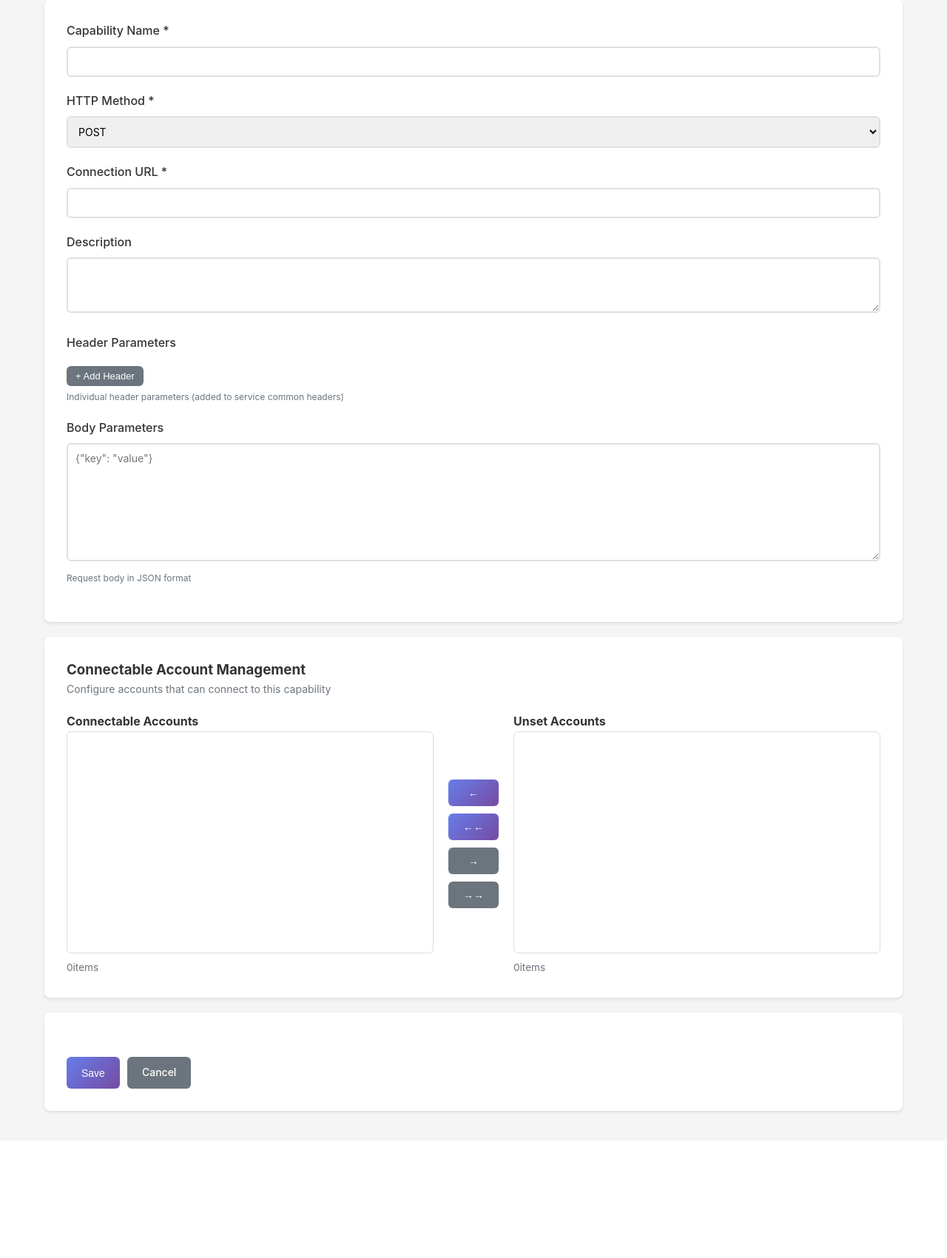
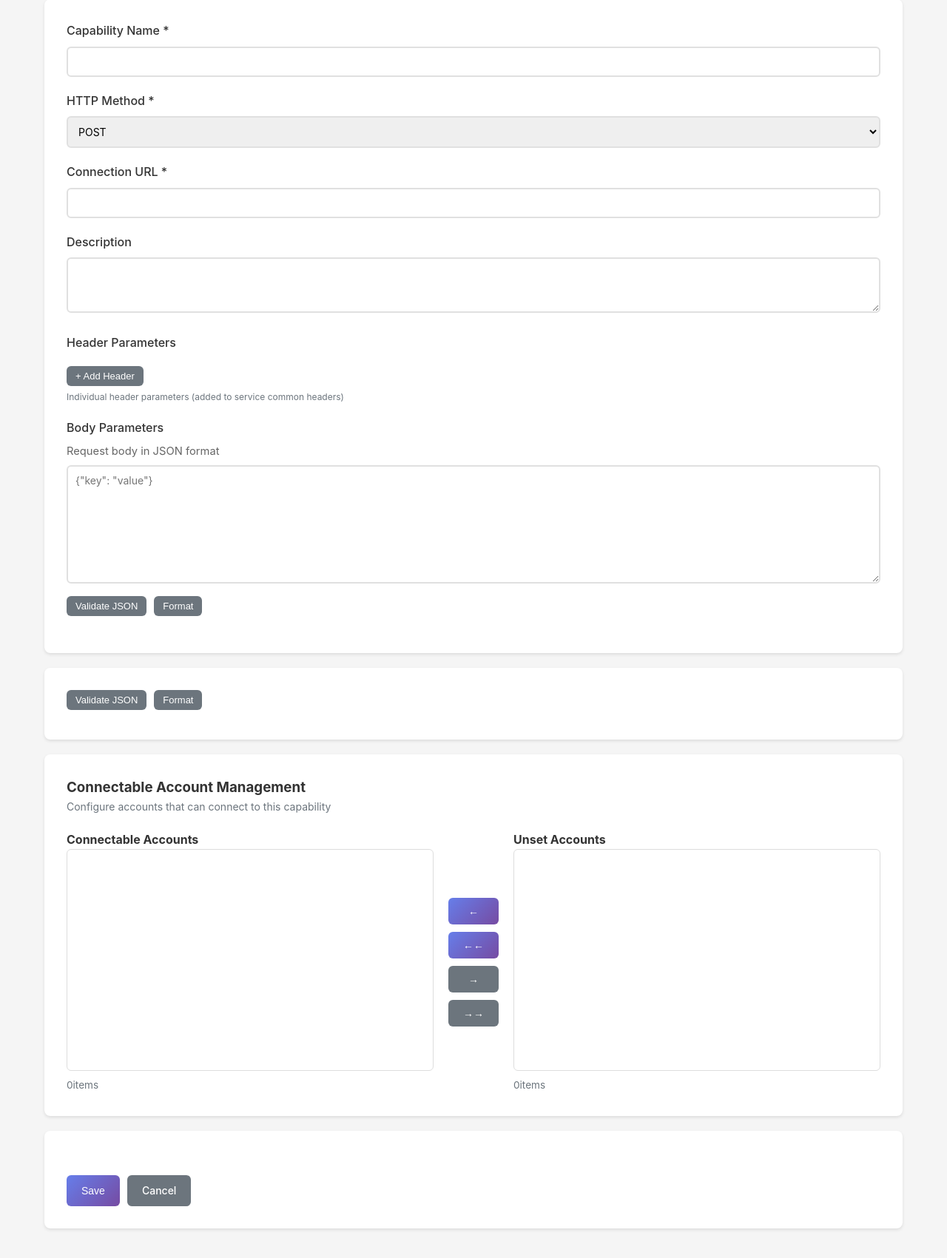
Before and after one commit to t-ogawa-dev/AccelMCP, a Flask app: page /capabilities/1/edit in a window 1280 px wide. Shown: the part 273-1974 px from the top of the page at 74% size. Before the commit the page ends 1780 px from the top, so only its background shows below. Run offline with Flask 3, Linux system fonts and the light colour scheme; the visitor is signed in with stand-in values (Sample User, id 1); data that the repository does not hold is empty.

Commit message:
・JSON整形,チェックボタン配置.

```diff
--- a/app/assets/i18n.js
+++ b/app/assets/i18n.js
@@ -32,6 +32,13 @@ const translations = {
         button_copy: 'コピー',
         button_close: '閉じる',
         button_back: '戻る',
+        button_validate_json: 'JSON構造チェック',
+        button_format_json: '整形',
+
+        // JSON validation
+        json_valid: 'JSON構造は正しいです',
+        json_invalid: 'JSON構造にエラーがあります',
+        json_formatted: 'JSONを整形しました',
 
         // ダッシュボード
         dashboard_title: 'ダッシュボード',
@@ -308,6 +315,13 @@ const translations = {
         button_copy: 'Copy',
         button_close: 'Close',
         button_back: 'Back',
+        button_validate_json: 'Validate JSON',
+        button_format_json: 'Format',
+
+        // JSON validation
+        json_valid: 'JSON structure is valid',
+        json_invalid: 'Invalid JSON structure',
+        json_formatted: 'JSON formatted successfully',
 
         // Dashboard
         dashboard_title: 'Dashboard',
--- a/app/assets/view/capabilities/edit.js
+++ b/app/assets/view/capabilities/edit.js
@@ -122,6 +122,52 @@ function addBodyRow(key = '', value = '') {
     bodyIndex++;
 }
 
+// JSON validation and formatting
+function validateJson() {
+    const textarea = document.getElementById('body_json');
+    const errorDiv = document.getElementById('json-validation-error');
+    const jsonText = textarea.value.trim();
+
+    if (!jsonText) {
+        errorDiv.style.display = 'none';
+        return;
+    }
+
+    try {
+        JSON.parse(jsonText);
+        errorDiv.style.display = 'block';
+        errorDiv.style.color = '#28a745';
+        errorDiv.innerHTML = '✓ ' + t('json_valid');
+        setTimeout(() => {
+            errorDiv.style.display = 'none';
+        }, 3000);
+    } catch (e) {
+        errorDiv.style.display = 'block';
+        errorDiv.style.color = '#dc3545';
+        errorDiv.innerHTML = '✗ ' + t('json_invalid') + ': ' + e.message;
+    }
+}
+
+function formatJson() {
+    const textarea = document.getElementById('body_json');
+    const errorDiv = document.getElementById('json-validation-error');
+    const jsonText = textarea.value.trim();
+
+    if (!jsonText) {
+        return;
+    }
+
+    try {
+        const parsed = JSON.parse(jsonText);
+        textarea.value = JSON.stringify(parsed, null, 2);
+        errorDiv.style.display = 'none';
+    } catch (e) {
+        errorDiv.style.display = 'block';
+        errorDiv.style.color = '#dc3545';
+        errorDiv.innerHTML = '✗ ' + t('json_invalid') + ': ' + e.message;
+    }
+}
+
 async function loadCapability() {
     const response = await fetch(`/api/capabilities/${capabilityId}`);
     const cap = await response.json();
@@ -214,7 +260,11 @@ async function loadCapability() {
                 try {
                     bodyParams = JSON.parse(jsonText);
                 } catch (e) {
-                    alert(t('capability_json_error') + ': ' + e.message);
+                    const errorDiv = document.getElementById('json-validation-error');
+                    errorDiv.style.display = 'block';
+                    errorDiv.style.color = '#dc3545';
+                    errorDiv.innerHTML = '✗ ' + t('json_invalid') + ': ' + e.message;
+                    document.getElementById('body_json').focus();
                     return;
                 }
             }
--- a/app/views/templates/capabilities/edit.html
+++ b/app/views/templates/capabilities/edit.html
@@ -58,6 +58,7 @@
 
         <div class="form-group">
             <label data-i18n="capability_body_params">Bodyパラメータ</label>
+            <small data-i18n="capability_body_json_hint" style="display:block; margin-bottom:6px; font-size:0.92em; color:#666;">JSON形式のリクエストボディ</small>
             <div id="body-key-value" style="display: none;">
                 <div id="body-container"></div>
                 <button type="button" onclick="addBodyRow()" class="btn btn-sm btn-secondary" style="margin-top: 10px;" data-i18n="capability_body_params_add">+ パラメータを追加</button>
@@ -65,10 +66,29 @@
             </div>
             <div id="body-json">
                 <textarea id="body_json" name="body_json" rows="8" placeholder='{"key": "value"}'></textarea>
-                <small data-i18n="capability_body_json_hint">JSON形式のリクエストボディ</small>
+                <div style="display: flex; gap: 10px; margin: 10px 0;">
+                    <button type="button" onclick="validateJson()" class="btn btn-sm btn-secondary">
+                        <span data-i18n="button_validate_json">JSON構造チェック</span>
+                    </button>
+                    <button type="button" onclick="formatJson()" class="btn btn-sm btn-secondary">
+                        <span data-i18n="button_format_json">整形</span>
+                    </button>
+                </div>
+                <div id="json-validation-error" style="color: #dc3545; margin-top: 8px; font-size: 0.9rem; display: none;"></div>
             </div>
         </div>
     </form>
+</div>
+
+<div class="form-card" style="margin-top: 20px;">
+    <div style="display: flex; gap: 10px; margin-bottom: 10px;">
+        <button type="button" onclick="validateJson()" class="btn btn-sm btn-secondary">
+            <span data-i18n="button_validate_json">JSON構造チェック</span>
+        </button>
+        <button type="button" onclick="formatJson()" class="btn btn-sm btn-secondary">
+            <span data-i18n="button_format_json">整形</span>
+        </button>
+    </div>
 </div>
 
 <div class="form-card" style="margin-top: 20px;">
```
Also changed, not shown: app/assets/view/capabilities/new.js (+51 -1 lines), app/views/templates/capabilities/new.html (+12 -1 lines).
